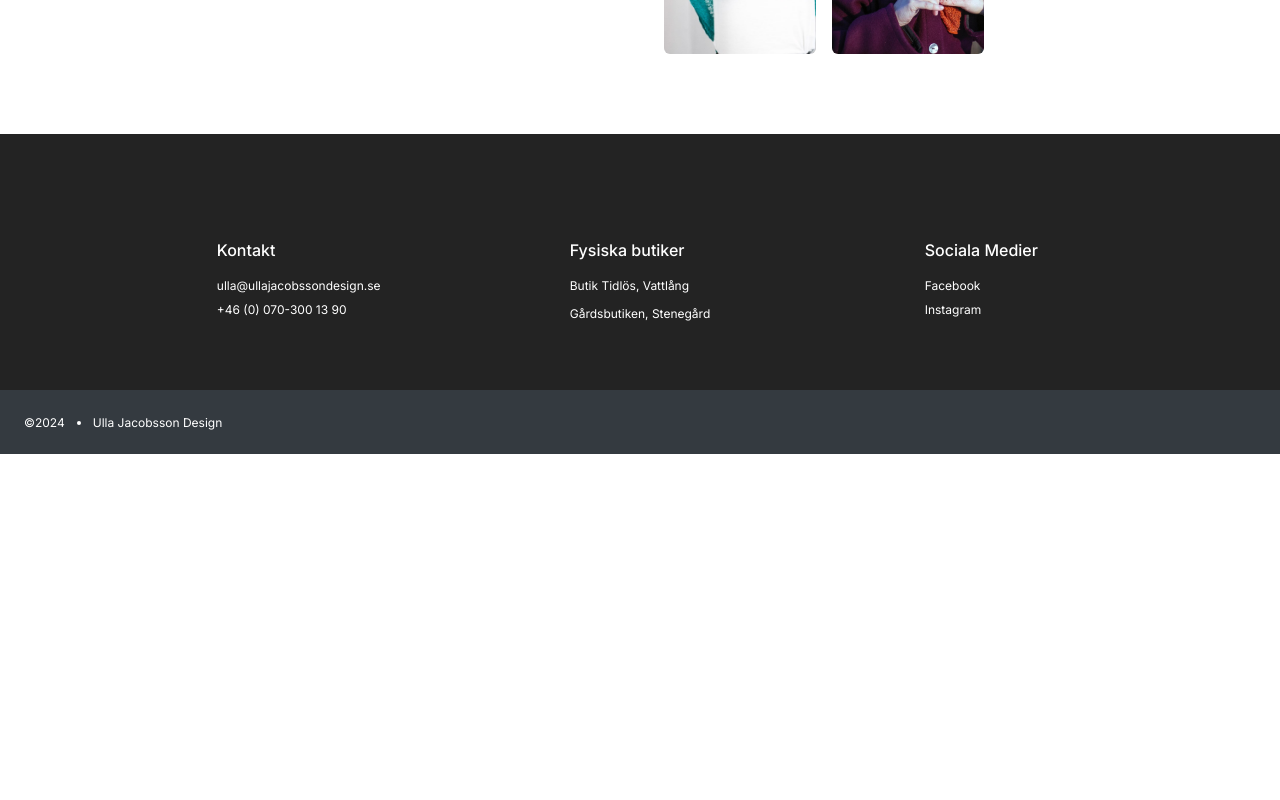
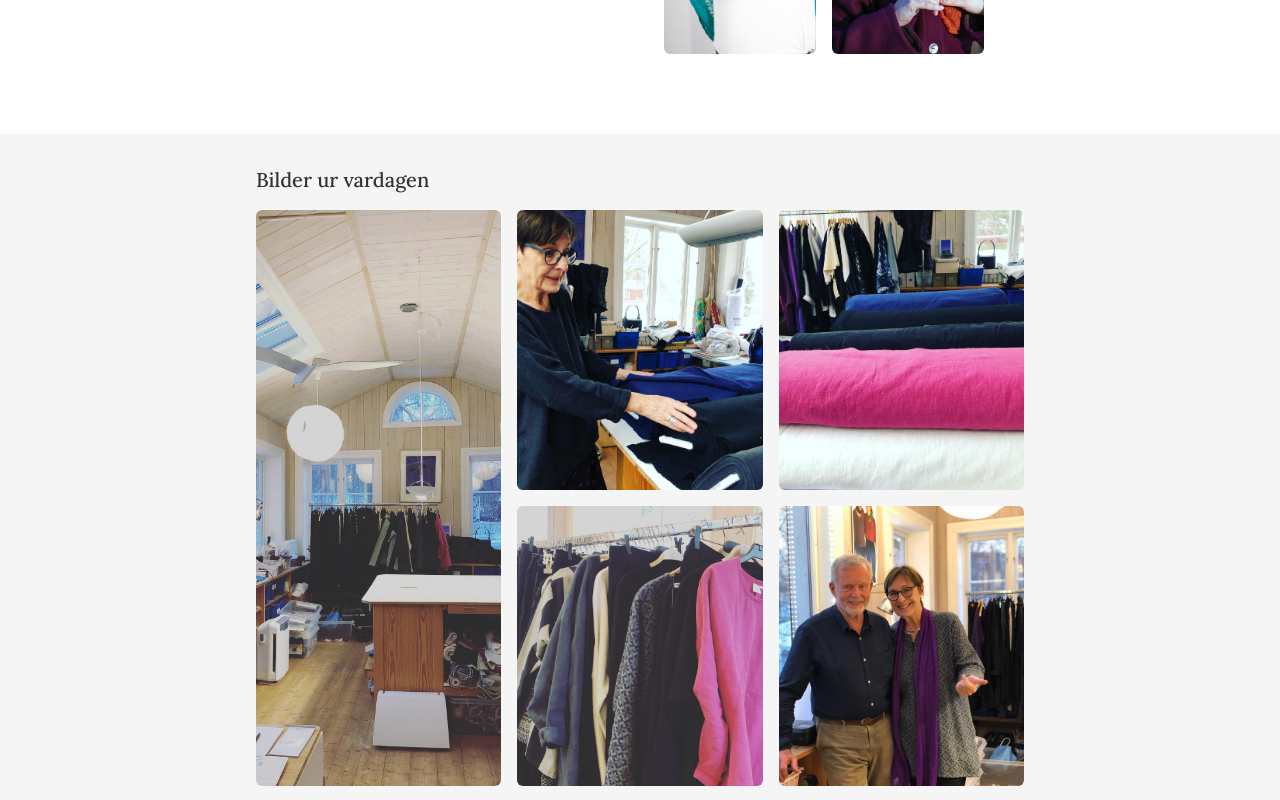
Before and after one commit to hanna-fmw/ulla-jacobsson-design, a Next.js app: page / in a window 1280 px wide. Shown: the part 2780-3580 px from the top of the page. Before the commit the page ends 3234 px from the top, so only its background shows below. Built offline with nearby package versions, Linux system fonts and the light colour scheme.

Commit message:
Added ImageGrid component

```diff
--- /dev/null
+++ b/app/components/ImageGrid.tsx
@@ -0,0 +1,58 @@
+import Image from 'next/image'
+
+const ImageGrid = () => {
+	return (
+		<div className='container mx-auto grid grid-cols-2 gap-2 sm:gap-4 md:grid-cols-3 md:grid-rows-2'>
+			<div className='col-span-1 row-span-2'>
+				<Image
+					src='/images/misc/studio.jpg'
+					alt='Image 1'
+					width={500}
+					height={300}
+					className='rounded-md object-cover w-full h-full'
+				/>
+			</div>
+
+			<div>
+				<Image
+					src='/images/misc/work_day.jpg'
+					alt='Image 2'
+					width={200}
+					height={150}
+					className='rounded-md object-cover w-full h-[30vh] md:h-[35vh] md:object-top'
+				/>
+			</div>
+			<div>
+				<Image
+					// src='/images/misc/color_fabric.jpg'
+					src='/images/misc/color_fabric.jpg'
+					alt='Image 3'
+					width={200}
+					height={150}
+					className='rounded-md object-cover w-full h-[30vh] md:h-[35vh] md:object-top'
+				/>
+			</div>
+
+			<div>
+				<Image
+					src='/images/misc/clothes_on_rack.jpg'
+					alt='Image 4'
+					width={500}
+					height={600}
+					className='rounded-md object-cover w-full h-[30vh] md:h-[35vh] md:object-top'
+				/>
+			</div>
+			<div>
+				<Image
+					src='/images/misc/ulla_bengt_studio.jpg'
+					alt='Image 5'
+					width={500}
+					height={600}
+					className='rounded-md object-cover w-full h-[30vh] md:h-[35vh]'
+				/>
+			</div>
+		</div>
+	)
+}
+
+export default ImageGrid
--- a/app/components/ItemCard.tsx
+++ b/app/components/ItemCard.tsx
@@ -16,24 +16,14 @@ const ItemCard = ({ item }: ItemProps) => {
 		<section className=' flex flex-col cursor-pointer bg-white mt-2 md:w-[25vw] rounded-md md:mb-3 lg:mb-2 lg:w-[16vw] '>
 			<div className='relative'>
 				<Image
-					// src={`/images/${item.image}`}
 					src={`/images/${item.image}`}
 					alt='Ulla Jacobsson Design'
 					width={250}
 					height={200}
-					// className='object-cover h-[30vh] md:w-full sm:h-[40vh] md:h-[40vh]'
-					className='rounded-[3px] object-cover object-center w-full h-[45vh] sm:w-full sm:h-[60vh] md:w-full md:h-[45vh] lg:w-full lg:h-[40vh]'
+					className='rounded-t-[3px] object-cover object-center w-full h-[45vh] sm:w-full sm:h-[60vh] md:w-full md:h-[45vh] lg:w-full lg:h-[40vh]'
 				/>
 			</div>
-			{/* <div className='px-2 flex-grow flex flex-col justify-between'>
-				<div>
-					<div className='flex justify-between mt-2'>
-						<h2 className='font-lora mb-2 text-sm md:text-xs font-medium'>{item.model_name}</h2>
-						<p className='font-lora mb-1 text-xs'>{item.price}</p>
-					</div>
-					<p className='font-lora text-xs'>{item.short_description}</p>
-				</div>
-			</div> */}
+
 			<div className='p-2 max-w-full'>
 				<div className='flex justify-between'>
 					<p className='font-lora font-semibold text-[10px] sm:text-xs'>{item.model_name}</p>
--- a/app/page.tsx
+++ b/app/page.tsx
@@ -7,6 +7,7 @@ import Link from 'next/link'
 import Image from 'next/image'
 import Modal from './components/Modal'
 import SizeChart from './components/SizeChart'
+import ImageGrid from './components/ImageGrid'
 
 type Item = {
 	id: number
@@ -150,7 +151,7 @@ const Home = () => {
 					</div>
 				</section>
 			</section>
-			<section className='mx-auto font-lora mt-6 mb-10 md:mt-16 md:mb-16 lg:mt-20 lg:mb-20 w-[80vw] md:w-[70vw] lg:w-[70vw] md:my-20'>
+			<section className='mx-auto font-lora mt-6 mb-10 md:mt-16 md:mb-16 lg:mt-20 lg:mb-20 w-[80vw] md:w-[70vw] lg:w-[60vw] md:my-20'>
 				<h2 className='font-lora font-medium text-base md:text-xl'>Ulla Jacobsson Kläder</h2>
 
 				<div className='md:grid md:grid-cols-2 md:gap-10 lg:gap-12'>
@@ -162,11 +163,6 @@ const Home = () => {
 							voluptatum. Autem!
 						</p>
 						<section className='font-lora w-full flex items-center mb-4'>
-							{/* <p className='flex items-center gap-3' style={{ transform: 'translateY(25%)' }}> */}
-							{/* <Link href='/' className='hover:font-medium'>
-										www.ullajacobssondesign.se
-									</Link>{' '}
-									<span className='inline-block h-[6px] w-[6px] rounded-full bg-[#333]'></span>{' '} */}
 							<a
 								href='https://ullajacobsson.se/'
 								className='font-lora text-xs sm:text-sm hover:font-medium'>
@@ -194,6 +190,12 @@ const Home = () => {
 					</div>
 				</div>
 			</section>
+			<section className='w-screen font-lora min-w-full bg-light-gray pt-6 pb-10 md:pt-8 md:pb-20 mt-6 md:mt-16 lg:mt-20'>
+				<section className='mx-auto w-[80vw] md:w-[60vw]'>
+					<h2 className='font-lora font-medium text-base md:text-xl'>Bilder ur vardagen</h2>
+					<ImageGrid />
+				</section>
+			</section>
 		</main>
 	)
 }
```
Also changed, not shown: 1 other file (tests, documents, lock files or other folders).
